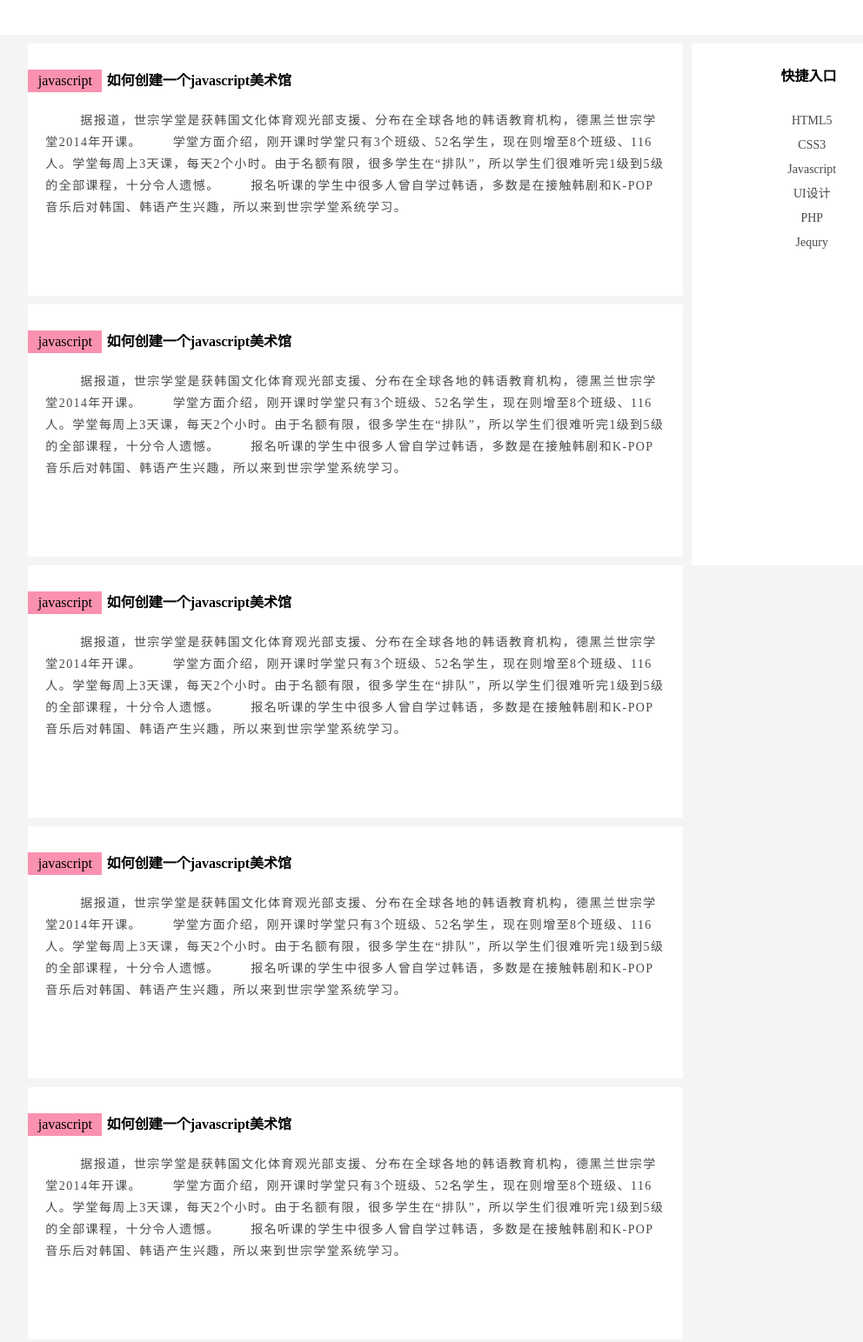
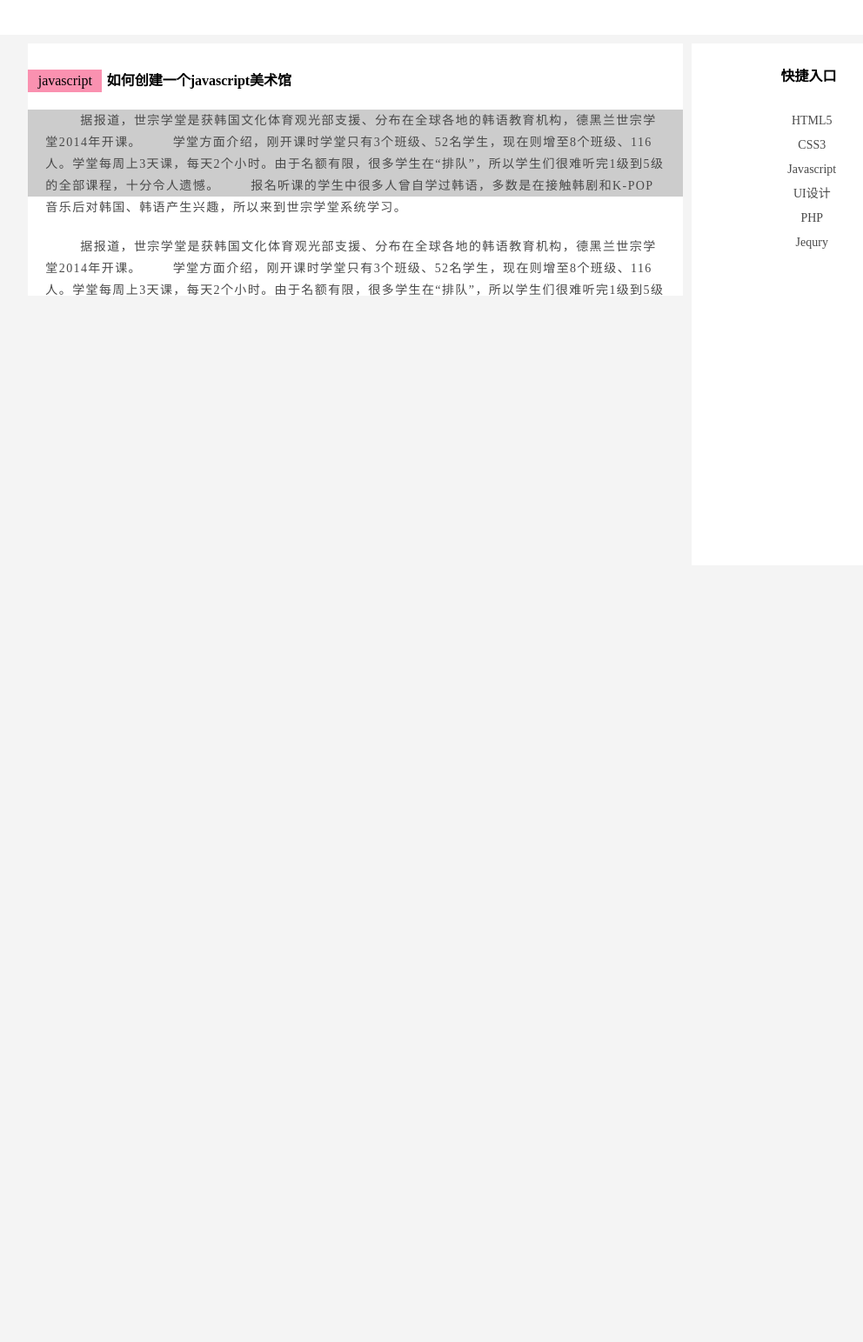
Before and after one commit to vvhling/vvhl.github.io, a plain HTML site: page index.html in a window 1280 px wide. Shown: the part 120-1663 px from the top of the page at 87% size, without its empty margins (111-1103 px from the left). After the commit the page ends 1070 px from the top, so only its background shows below. Drawn offline with Linux system fonts and the light colour scheme.

Commit message:
change css

```diff
--- a/css/css.css
+++ b/css/css.css
@@ -92,13 +92,18 @@ body{
     margin-left: 16%;
     margin-bottom: 10px;
     padding-top: 30px;
+    overflow: hidden;
 }
-.content .tips{
+.content .leftpart .article_head{
+    width: 100%;
+    height: 26px;
+}
+.content .leftpart .article_head .tips{
     float: left;
     width: 12%;
     height: 30px;
 }
-.content .tips a{
+.content .leftpart .article_head .tips a{
     color: #000;
     text-align: center;
     line-height: 26px;
@@ -107,7 +112,16 @@ body{
     background: #fa91b0;
     display: block;
 }
-.content p{
+.content .leftpart .article_head h4{
+    width: 50%;
+    line-height: 26px;
+}
+.content .leftpart .article_head .tips a:hover,h4:hover{
+    filter: alpha(opacity=80);
+    -moz-opacity: 0.8;
+    opacity: 0.8;
+}
+.content .leftpart p{
     font-size: 14px;
     letter-spacing: 1.4px;
     margin: 20px;
@@ -115,8 +129,11 @@ body{
     line-height: 25px;
     color: #494949;
 }
-.content .leftpart h4{
-    line-height: 26px;
+.content .leftpart .article_content{
+    background: #ccc;
+    width: 100%;
+    height: 100px;
+
 }
 /*右侧内容部分*/
 .content .rightpart{
--- a/index.html
+++ b/index.html
@@ -4,8 +4,8 @@
     <meta http-equiv="Content-Type" content="text/html;charset=utf-8" />
 	<title>v</title>
     <link rel="shortcut icon" href="favicon.ico" type="image/x-icon" />
+	<link rel="stylesheet" type="text/css" href="css/css.css">
     <script type="text/javascript" src="js/js.js"></script>
-	<link rel="stylesheet" type="text/css" href="css/css.css">
 </head>
 <body>
     <header class="head">
@@ -30,50 +30,28 @@
     <main class="content">
         <section class="leftpart">
             <ul>
-                <li class="article1">
+                <li class="article">
+                    <div class="article_head">
                         <span class="tips">
                             <a href="#">javascript</a>
                         </span>
-                    <a href="#"><h4>如何创建一个javascript美术馆</h4></a>
+                        <a href="#" class="head_title"><h4>如何创建一个javascript美术馆</h4></a>
+                    </div>
+                    <div class="article_content">
                         <p>据报道，世宗学堂是获韩国文化体育观光部支援、分布在全球各地的韩语教育机构，德黑兰世宗学堂2014年开课。
     　　学堂方面介绍，刚开课时学堂只有3个班级、52名学生，现在则增至8个班级、116人。学堂每周上3天课，每天2个小时。由于名额有限，很多学生在“排队”，所以学生们很难听完1级到5级的全部课程，十分令人遗憾。
     　　报名听课的学生中很多人曾自学过韩语，多数是在接触韩剧和K-POP音乐后对韩国、韩语产生兴趣，所以来到世宗学堂系统学习。</p>
-                </li>
-                <li class="article2">
-                    <span class="tips">
-                        <a href="#">javascript</a>
-                    </span>
-                    <a href="#"><h4>如何创建一个javascript美术馆</h4></a>
     <p>据报道，世宗学堂是获韩国文化体育观光部支援、分布在全球各地的韩语教育机构，德黑兰世宗学堂2014年开课。
     　　学堂方面介绍，刚开课时学堂只有3个班级、52名学生，现在则增至8个班级、116人。学堂每周上3天课，每天2个小时。由于名额有限，很多学生在“排队”，所以学生们很难听完1级到5级的全部课程，十分令人遗憾。
     　　报名听课的学生中很多人曾自学过韩语，多数是在接触韩剧和K-POP音乐后对韩国、韩语产生兴趣，所以来到世宗学堂系统学习。</p>
-                </li>
-                <li class="article3">
-                    <span class="tips">
-                        <a href="#">javascript</a>
-                    </span>
-                    <a href="#"><h4>如何创建一个javascript美术馆</h4></a>
     <p>据报道，世宗学堂是获韩国文化体育观光部支援、分布在全球各地的韩语教育机构，德黑兰世宗学堂2014年开课。
     　　学堂方面介绍，刚开课时学堂只有3个班级、52名学生，现在则增至8个班级、116人。学堂每周上3天课，每天2个小时。由于名额有限，很多学生在“排队”，所以学生们很难听完1级到5级的全部课程，十分令人遗憾。
     　　报名听课的学生中很多人曾自学过韩语，多数是在接触韩剧和K-POP音乐后对韩国、韩语产生兴趣，所以来到世宗学堂系统学习。</p>
-                </li>
-                <li class="article3">
-                    <span class="tips">
-                        <a href="#">javascript</a>
-                    </span>
-                    <a href="#"><h4>如何创建一个javascript美术馆</h4></a>
     <p>据报道，世宗学堂是获韩国文化体育观光部支援、分布在全球各地的韩语教育机构，德黑兰世宗学堂2014年开课。
     　　学堂方面介绍，刚开课时学堂只有3个班级、52名学生，现在则增至8个班级、116人。学堂每周上3天课，每天2个小时。由于名额有限，很多学生在“排队”，所以学生们很难听完1级到5级的全部课程，十分令人遗憾。
     　　报名听课的学生中很多人曾自学过韩语，多数是在接触韩剧和K-POP音乐后对韩国、韩语产生兴趣，所以来到世宗学堂系统学习。</p>
-                </li>
-                <li class="article3">
-                    <span class="tips">
-                        <a href="#">javascript</a>
-                    </span>
-                    <a href="#"><h4>如何创建一个javascript美术馆</h4></a>
-                    <p>据报道，世宗学堂是获韩国文化体育观光部支援、分布在全球各地的韩语教育机构，德黑兰世宗学堂2014年开课。
-　　学堂方面介绍，刚开课时学堂只有3个班级、52名学生，现在则增至8个班级、116人。学堂每周上3天课，每天2个小时。由于名额有限，很多学生在“排队”，所以学生们很难听完1级到5级的全部课程，十分令人遗憾。
-　　报名听课的学生中很多人曾自学过韩语，多数是在接触韩剧和K-POP音乐后对韩国、韩语产生兴趣，所以来到世宗学堂系统学习。</p>
+                    </div>
+                    <div class="article_footer"></div>
                 </li>
             </ul>
         </section>
```
Lines whose indentation alone changed are shown as unchanged.
